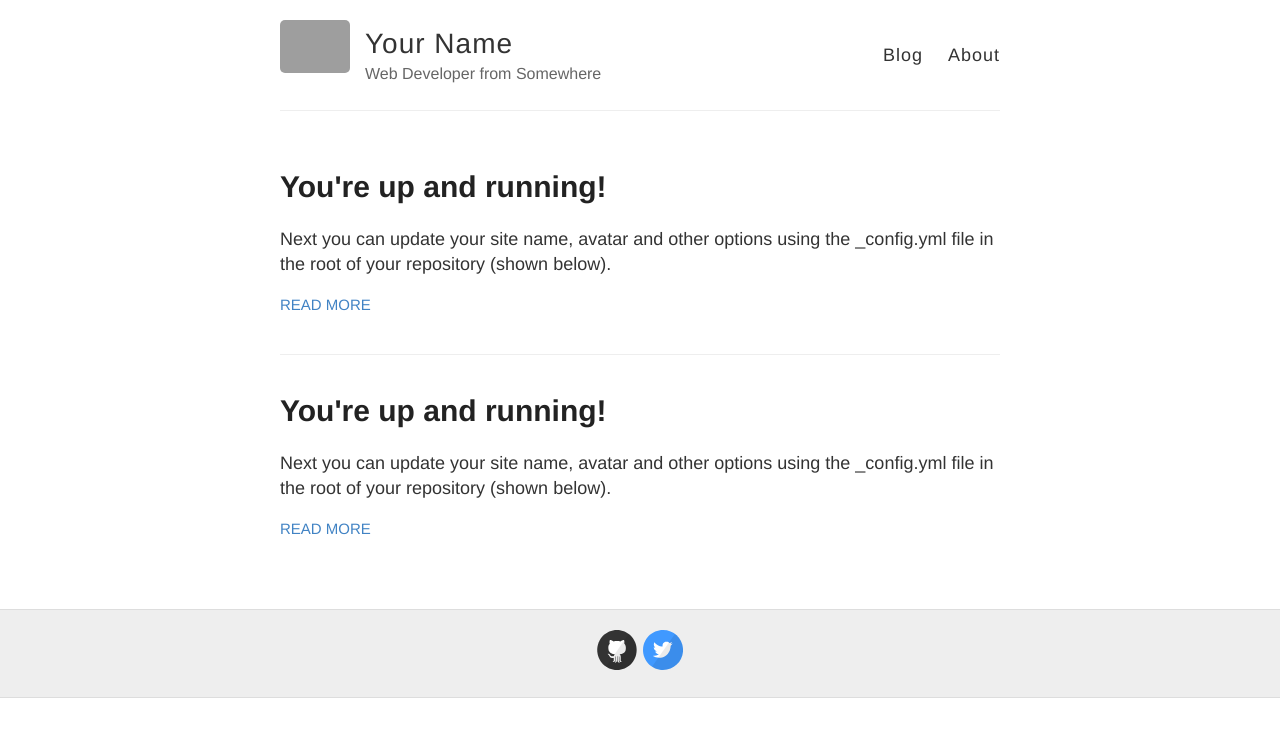
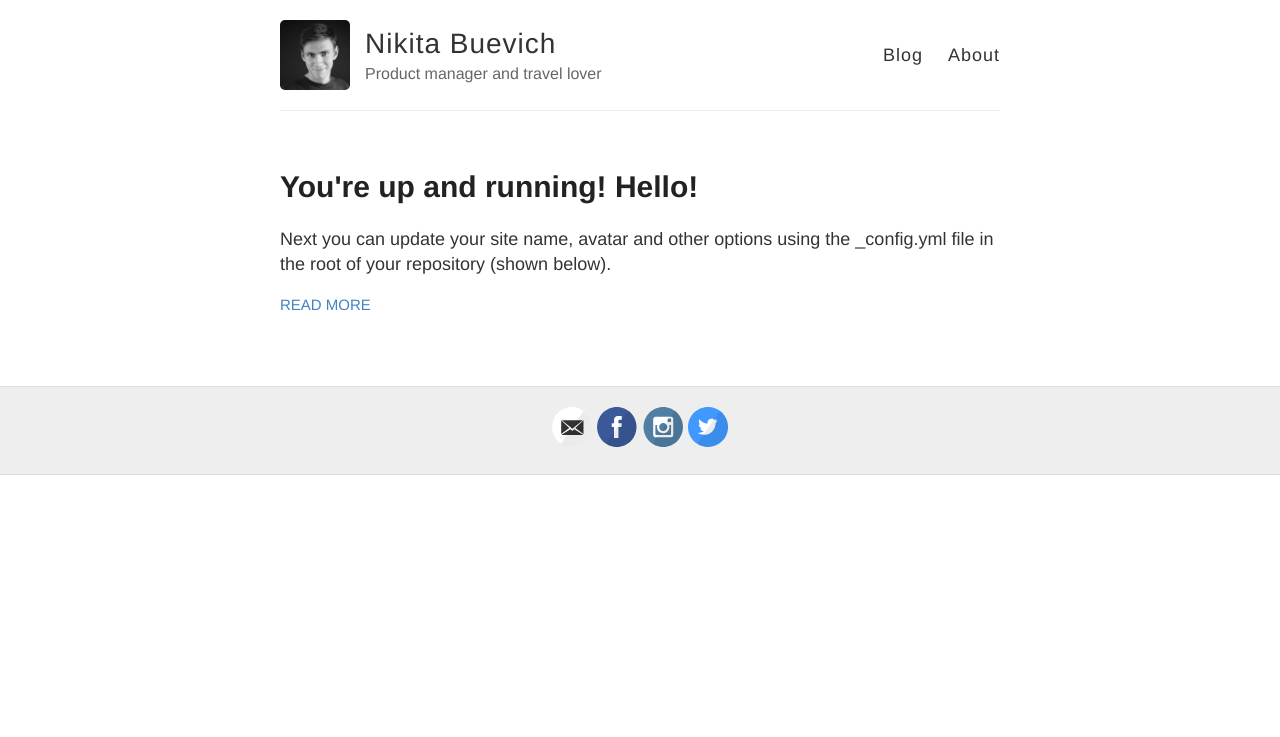
Before and after one commit to sombro/nbuevich.com, a Jekyll site: the page built from blog/index.html, in a window 1280 px wide. Shown: the top 737 px of the page. Built offline with Jekyll 4.4.1, drawn with Linux system fonts in a browser that asks for light colours; grey boxes are pictures that could not be loaded.

Commit message:
change some configs

```diff
--- a/_config.yml
+++ b/_config.yml
@@ -3,13 +3,13 @@
 #
 
 # Name of your site (displayed in the header)
-name: Your Name
+name: Nikita Buevich
 
 # Short bio or description (displayed in the header)
-description: Web Developer from Somewhere
+description: Product manager and travel lover
 
 # URL of your avatar or profile pic (you could use your GitHub profile pic)
-avatar: https://raw.githubusercontent.com/barryclark/jekyll-now/master/images/jekyll-logo.png
+avatar: https://nbuevich.com/static/nbuevich.jpg
 
 #
 # Flags below are optional
@@ -18,15 +18,15 @@
 # Includes an icon in the footer for each username you enter
 footer-links:
   dribbble:
-  email:
-  facebook:
+  email: nikitabuevich@gmail.com
+  facebook: nbuevich
   flickr:
-  github: barryclark/jekyll-now
-  instagram:
+  github:
+  instagram: nbuevich
   linkedin:
   pinterest:
   rss: # just type anything here for a working RSS icon
-  twitter: jekyllrb
+  twitter: nbuevich
   stackoverflow: # your stackoverflow profile, e.g. "users/50476/bart-kiers"
   youtube: # channel/<your_long_string> or user/<user-name>
   googleplus: # anything in your profile username that comes after plus.google.com/
--- a/blog/_posts/2014-3-3-Hello-World.md
+++ /dev/null
@@ -1,10 +0,0 @@
----
-layout: post
-title: You're up and running!
----
-
-Next you can update your site name, avatar and other options using the _config.yml file in the root of your repository (shown below).
-
-![_config.yml]({{ site.baseurl }}/images/config.png)
-
-The easiest way to make your first post is to edit this one. Go into /_posts/ and update the Hello World markdown file. For more instructions head over to the [Jekyll Now repository](https://github.com/barryclark/jekyll-now) on GitHub.
--- /dev/null
+++ b/blog/_posts/2019-2-16-Hello-World.md
@@ -0,0 +1,10 @@
+---
+layout: post
+title: You're up and running! Hello!
+---
+
+Next you can update your site name, avatar and other options using the _config.yml file in the root of your repository (shown below).
+
+![_config.yml]({{ site.baseurl }}/images/config.png)
+
+The easiest way to make your first post is to edit this one. Go into /_posts/ and update the Hello World markdown file. For more instructions head over to the [Jekyll Now repository](https://github.com/barryclark/jekyll-now) on GitHub.
```
Also changed, not shown: _posts/2014-3-3-Hello-World.md (deleted, +0 -10 lines).
